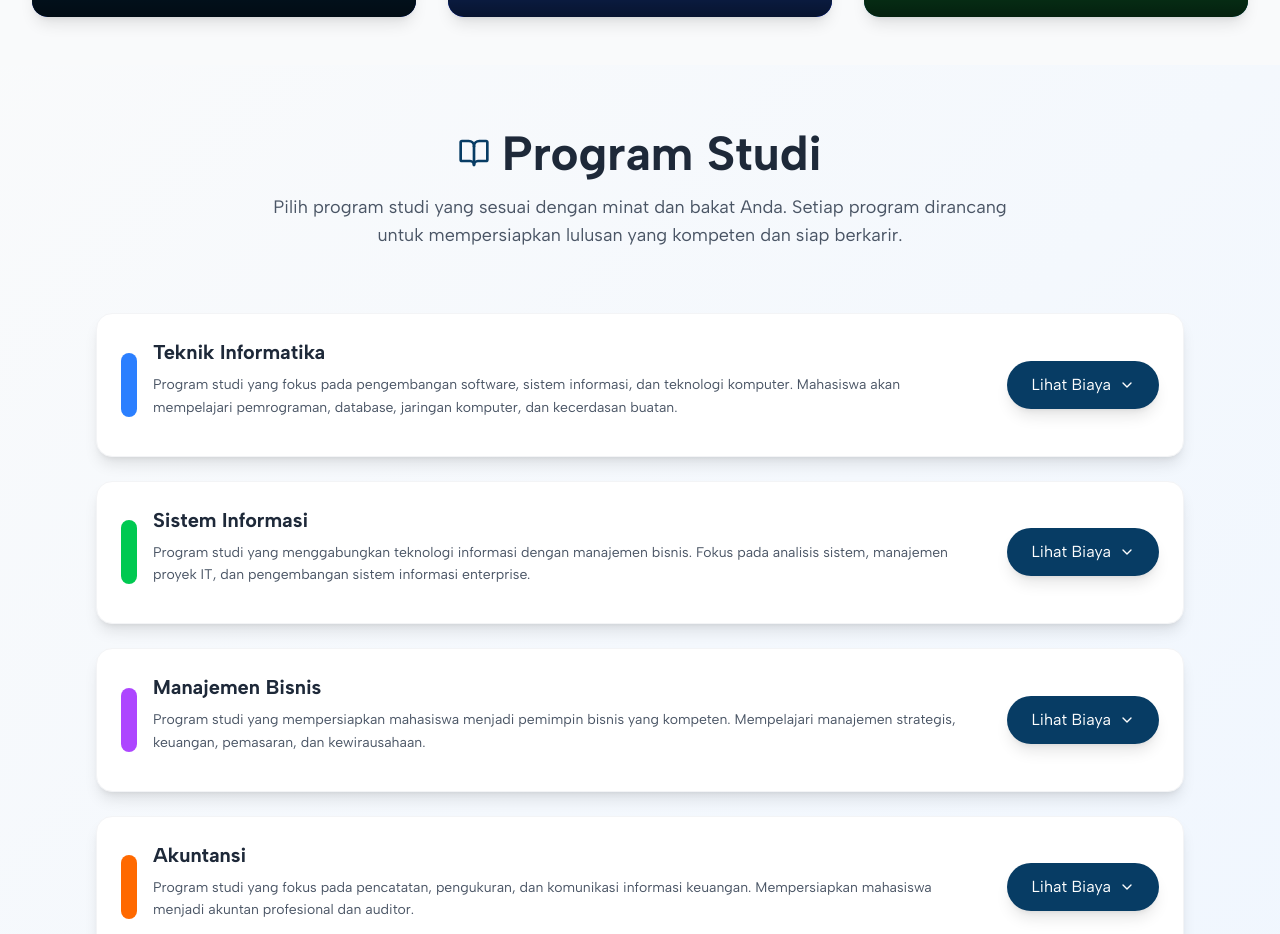
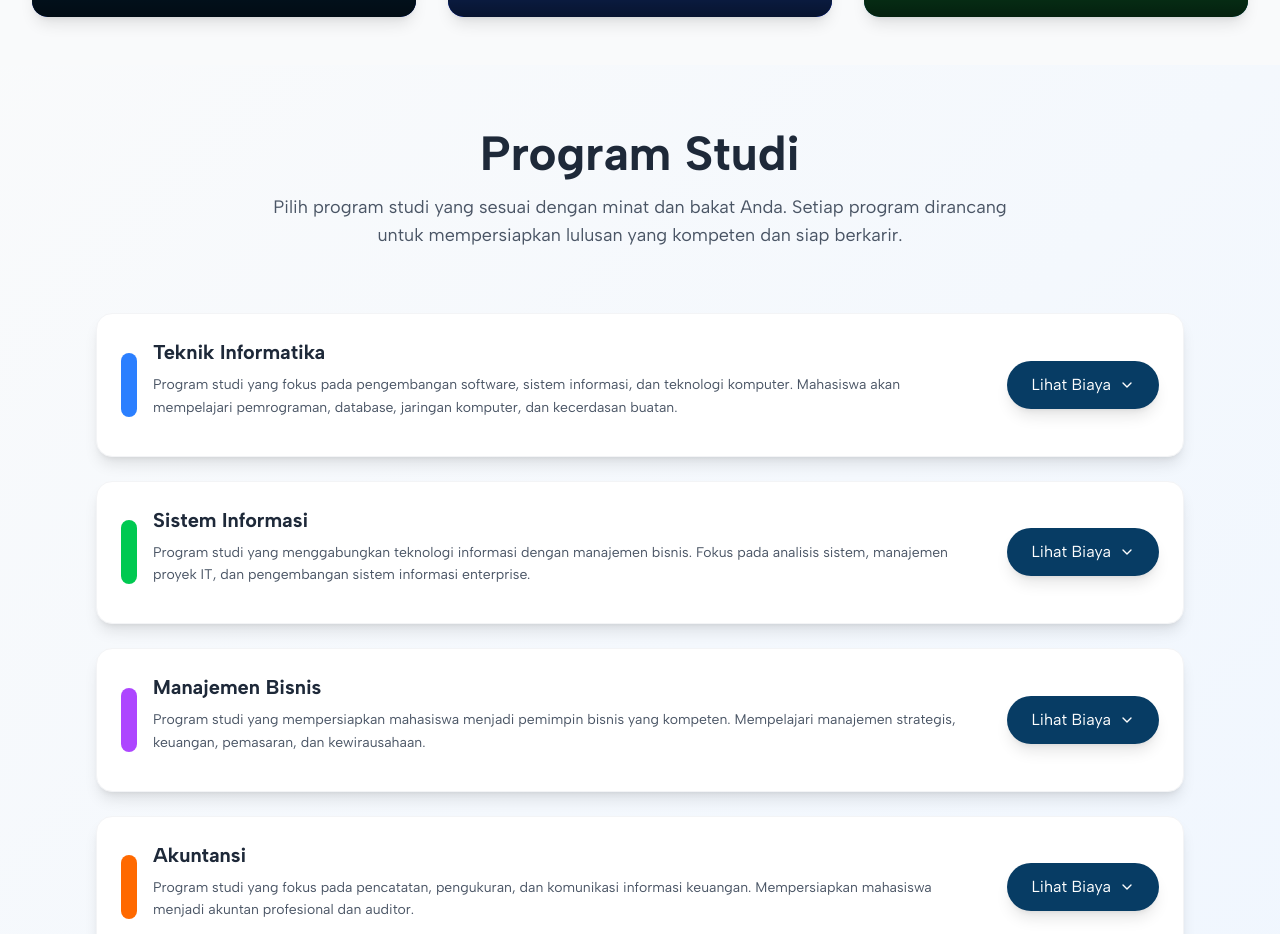
Before and after one commit to NicoIzumi30/uiuc-landing-page, a Next.js app: page / in a window 1280 px wide. Shown: the part 3034-3968 px from the top of the page. Built offline with nearby package versions, Linux system fonts and the light colour scheme.

Commit message:
fix: remove icon from the title

```diff
--- a/src/components/StudyProgram.js
+++ b/src/components/StudyProgram.js
@@ -92,7 +92,6 @@ export default function StudyProgram() {
         {/* Header */}
         <div className="text-center mb-16">
           <div className="flex items-center justify-center gap-3 mb-4">
-            <BookOpen className="h-6 w-6 sm:h-8 sm:w-8 text-primary" />
             <h1 className="text-3xl sm:text-4xl lg:text-5xl font-bold text-gray-800">
               Program Studi
             </h1>
```
